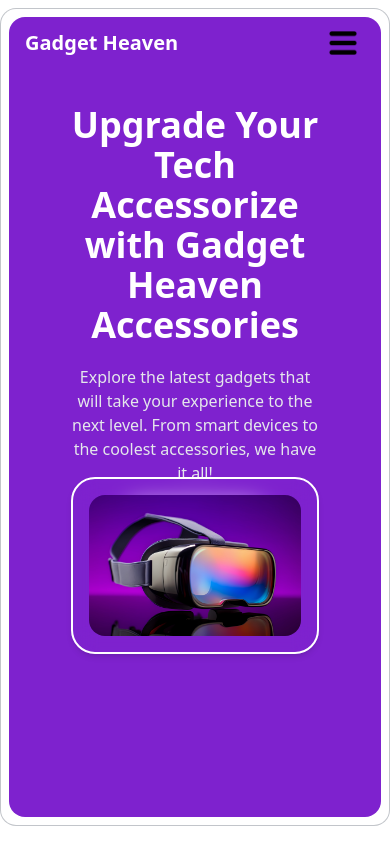
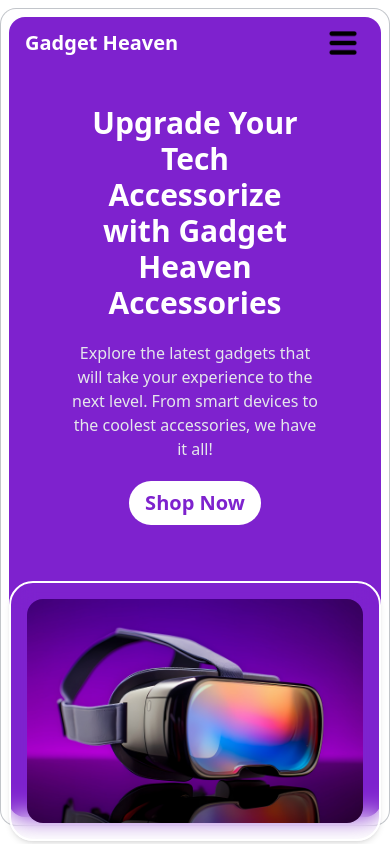
Before and after one commit to programming-hero-web-course-4/b10a8-gadget-heaven-TahsinAlahi, a React (Vite) app: page / in a window 390 px wide. Shown: the top 844 px of the page. Built offline with nearby package versions, Linux system fonts and the light colour scheme.

Commit message:
made homepage header responsive

```diff
--- a/src/component/HomeHeader.jsx
+++ b/src/component/HomeHeader.jsx
@@ -2,10 +2,10 @@ import bannerImg from "../assets/banner.jpg";
 
 function HomeHeader() {
   return (
-    <header className="h-[calc(100vh-75px)] p-2 pt-0 border border-gray-700/30 border-t-0 rounded-b-2xl mb-96">
-      <div className="bg-purple-700 h-full w-full relative rounded-b-2xl">
+    <header className="h-[calc(100vh-75px)] p-2 pt-0 border border-gray-700/30 border-t-0 rounded-b-2xl lg:mb-96 mb-56 ">
+      <div className="bg-purple-700 h-full w-full  rounded-b-2xl">
         <div className="text-center w-2/3 mx-auto pt-12">
-          <h1 className="text-4xl font-bold text-white mb-5">
+          <h1 className="lg:text-4xl text-3xl font-bold text-white mb-5">
             Upgrade Your Tech Accessorize with Gadget Heaven Accessories
           </h1>
           <p className="text-gray-200 mb-5">
@@ -13,11 +13,11 @@ function HomeHeader() {
             next level. From smart devices to the coolest accessories, we have
             it all!
           </p>
-          <button className="px-6 py-2 bg-white text-xl font-semibold rounded-3xl text-purple-700 hover:bg-slate-200">
+          <button className="lg:px-6 py-2 px-4 bg-white text-xl font-semibold rounded-3xl text-purple-700 hover:bg-slate-200">
             Shop Now
           </button>
         </div>
-        <div className="absolute w-2/3 top-1/2 mt-10 left-1/2 -translate-x-1/2 p-4 border-2 border-white rounded-3xl backdrop-blur-md object-cover shadow-md">
+        <div className=" lg:w-2/3 w-full lg:mt-10 mt-14 mx-auto p-4 border-2 border-white rounded-3xl backdrop-blur-md object-cover shadow-md">
           <img
             src={bannerImg}
             alt="Banner image"
@@ -28,5 +28,4 @@ function HomeHeader() {
     </header>
   );
 }
-
 export default HomeHeader;
```
